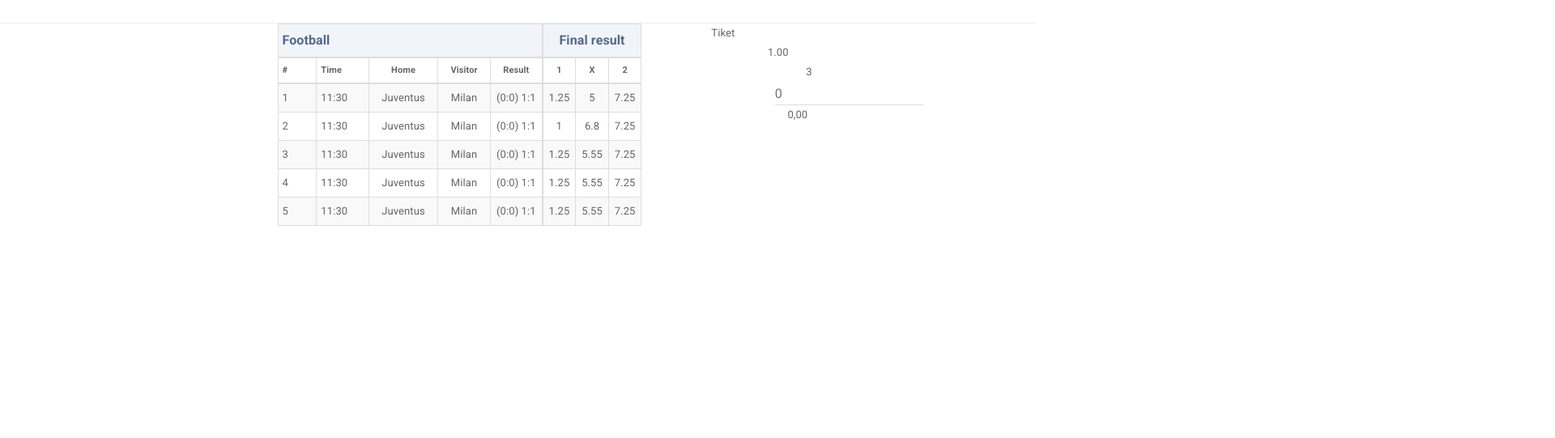
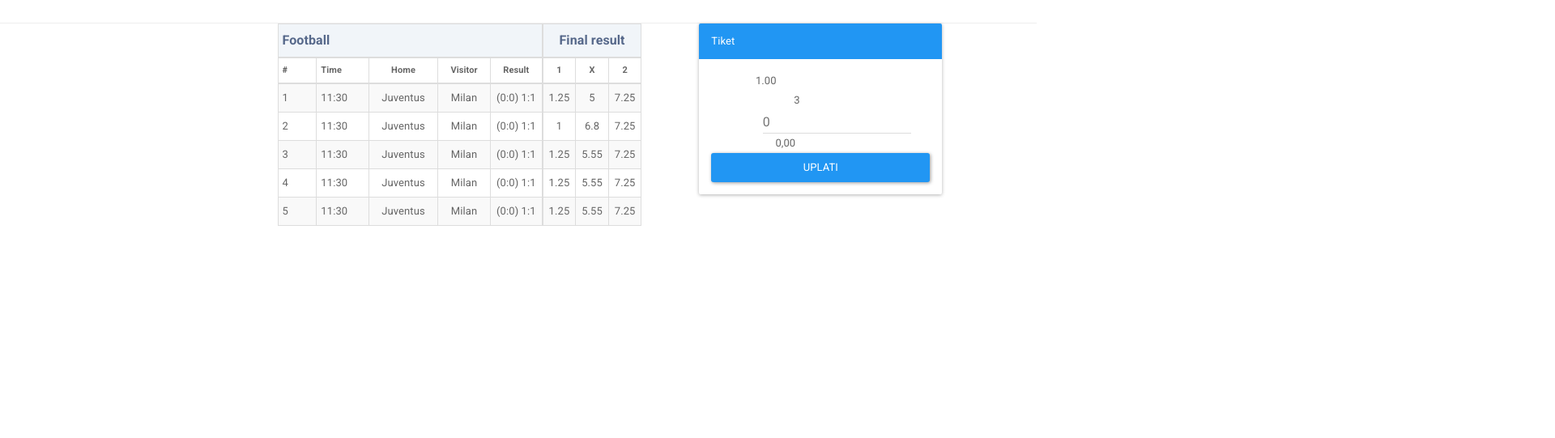
Before and after one commit to mightymv/deeploma, a website: page angular2-odds-app/responsive-example/index.html in a window 1280 px wide. Shown: the part 75-616 px from the top of the page at 81% size, 1920 px wide, since content can reach past the window. Drawn offline with nearby package versions, Linux system fonts and the light colour scheme.

Commit message:
- napravljen inicijalni modal za uplatu tiketa

```diff
--- a/angular2-odds-app/responsive-example/index.html
+++ b/angular2-odds-app/responsive-example/index.html
@@ -137,9 +137,9 @@
         </div>
     </section>
     <aside class="right-content col-md-1">
-        <section class="container">
-            <header>Tiket</header>
-            <div class="container widget-container">
+        <section class="panel panel-primary ticket-viewer">
+            <header class="panel-heading">Tiket</header>
+            <div class="panel-body">
                 <div class="ticket-container">
                     <article class="ticket-row"></article>
                     <article class="ticket-row"></article>
@@ -161,20 +161,22 @@
                     <span class="label">winnings (rsd)</span>
                     <span class="value">0,00</span>
                 </div>
-                <div class="payout-button-container"></div>
+                <button type="button" class="btn btn-primary btn-block" data-toggle="modal" data-target="#myModal">Uplati</button>
             </div>
         </section>
     </aside>
 </div>
-<div class="modal">
+
+<footer class="page-footer">Diplomski rad @2016</footer>
+<div id="myModal" class="modal fade" role="dialog">
     <div class="modal-dialog">
         <div class="modal-content">
             <div class="modal-header">
                 <button type="button" class="close" data-dismiss="modal" aria-hidden="true">&times;</button>
-                <h4 class="modal-title">Modal title</h4>
+                <h4 class="modal-title">Obavestenje</h4>
             </div>
             <div class="modal-body">
-                <p>One fine body…</p>
+                <p>Uspesno ste uplatili tiket</p>
             </div>
             <div class="modal-footer">
                 <button type="button" class="btn btn-default" data-dismiss="modal">Close</button>
@@ -184,8 +186,6 @@
     </div>
 </div>
 
-<footer class="page-footer">Diplomski rad @2016</footer>
-
 <!-- jQuery (necessary for Bootstrap's JavaScript plugins) -->
 <script src="https://ajax.googleapis.com/ajax/libs/jquery/1.11.3/jquery.min.js"></script>
 <script src="node_modules/bootstrap/dist/js/bootstrap.min.js"></script>
--- a/angular2-odds-app/responsive-example/scss/main-page.scss
+++ b/angular2-odds-app/responsive-example/scss/main-page.scss
@@ -45,6 +45,10 @@
   }
 }
 
+.ticket-viewer {
+  width: 300px;
+}
+
 .page-footer {
   font-size: 16px;
   font-family: "Roboto", "Helvetica Neue", Helvetica, Arial, sans-serif;
```
Also changed, not shown: angular2-odds-app/responsive-example/css/main-page.css.
